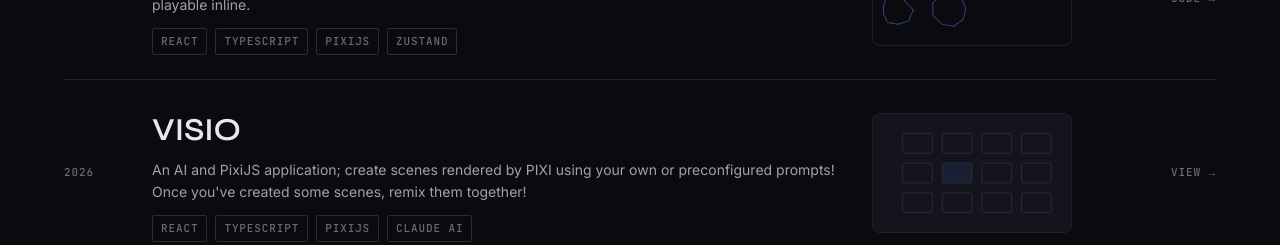
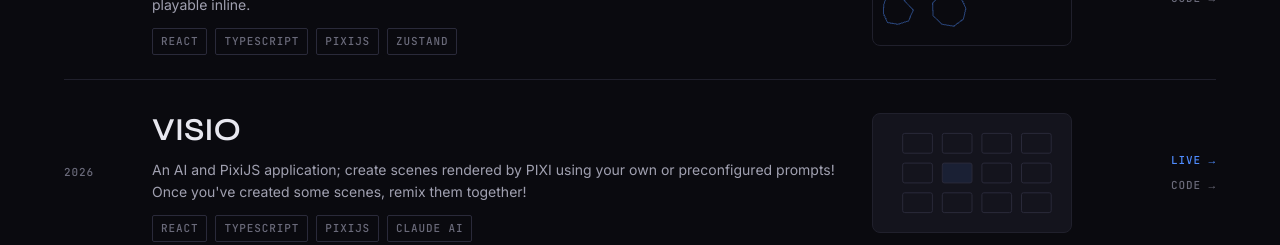
Before and after one commit to JGardener/Portfolio2026, a React (Vite) app: page / in a window 1280 px wide. Shown: the part 1234-1479 px from the top of the page. Built offline with nearby package versions, Linux system fonts and the light colour scheme.

Commit message:
feat: add liveUrl field and render Live link for VISIO project

```diff
--- a/src/components/sections/Work.tsx
+++ b/src/components/sections/Work.tsx
@@ -215,7 +215,27 @@ export default function Work({ onPlayGame }: WorkProps) {
                     </a>
                   )}
                 </>
-              ) : project.githubUrl ? (
+              ) : (
+                <>
+                  {project.liveUrl && (
+                    <a
+                      href={project.liveUrl}
+                      target="_blank"
+                      rel="noopener noreferrer"
+                      style={{
+                        fontFamily: 'var(--font-mono)',
+                        fontSize: '11px',
+                        fontWeight: 500,
+                        letterSpacing: '0.08em',
+                        textTransform: 'uppercase',
+                        color: 'var(--accent)',
+                        textDecoration: 'none',
+                      }}
+                    >
+                      Live →
+                    </a>
+                  )}
+                  {project.githubUrl && (
                     <a
                       href={project.githubUrl}
                       target="_blank"
@@ -230,9 +250,11 @@ export default function Work({ onPlayGame }: WorkProps) {
                         textDecoration: 'none',
                       }}
                     >
-                  View →
+                      Code →
                     </a>
-              ) : null}
+                  )}
+                </>
+              )}
             </div>
           </div>
           )
--- a/src/data/projects.ts
+++ b/src/data/projects.ts
@@ -20,6 +20,7 @@ export const projects: Project[] = [
       "An AI and PixiJS application; create scenes rendered by PIXI using your own or preconfigured prompts! Once you've created some scenes, remix them together!",
     tags: ['React', 'Typescript', 'PixiJS', 'Claude AI'],
     githubUrl: 'https://github.com/JGardener/VISIO',
+    liveUrl: 'https://jgardener-visio.vercel.app/',
     featured: true,
   },
 ]
--- a/src/types/index.ts
+++ b/src/types/index.ts
@@ -6,6 +6,7 @@ export interface Project {
   tags: string[]
   caseStudyUrl?: string
   githubUrl?: string
+  liveUrl?: string
   featured: boolean
   hasGame?: boolean
 }
```
Lines whose indentation alone changed are shown as unchanged.
